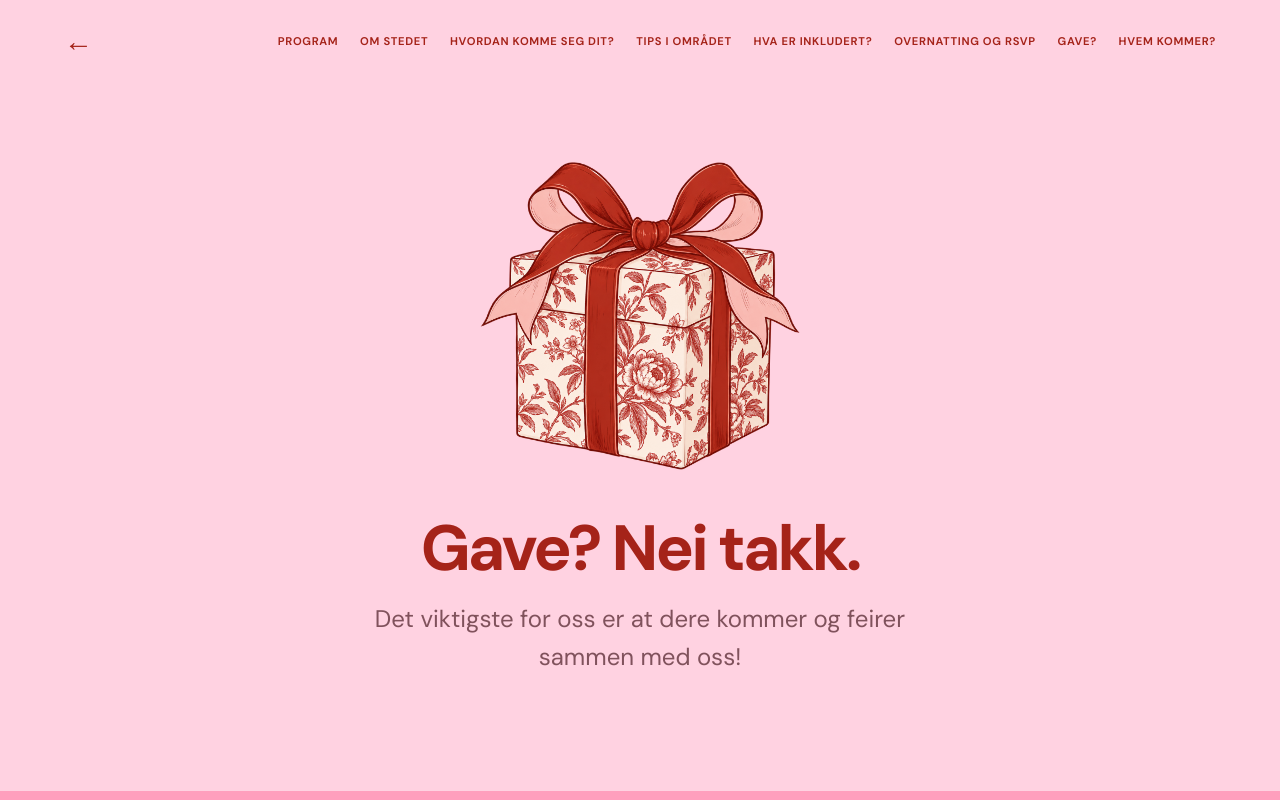
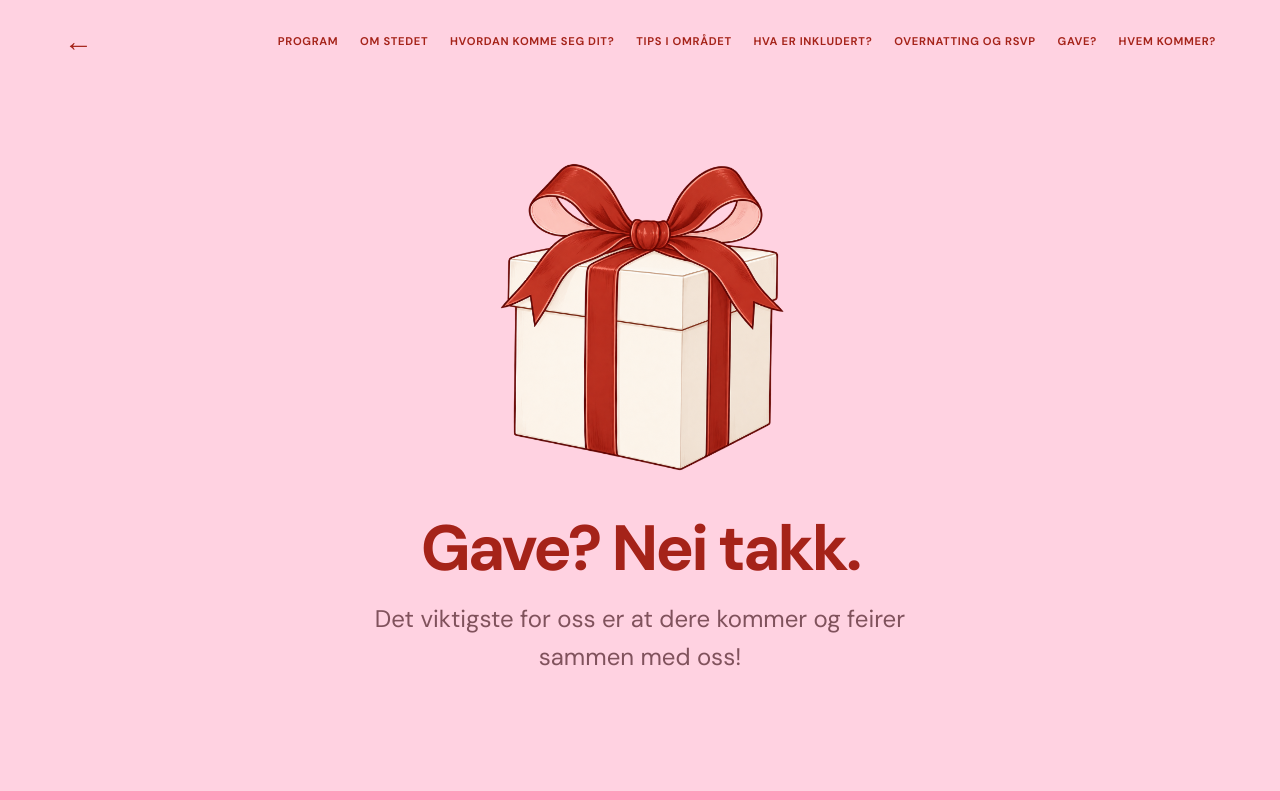
Before and after one commit to martaogmarius/martaogmarius.github.io, a Next.js app: page /gave in a window 1280 px wide. Shown: the top 800 px of the page. Built offline with nearby package versions, Linux system fonts and the light colour scheme.

Commit message:
Simplify gift illustration

```diff
--- a/app/gave/page.tsx
+++ b/app/gave/page.tsx
@@ -7,7 +7,7 @@ export default function GiftPage() {
       <SiteNav />
       <section className="gift-page section-pad">
         <div className="gift-page-inner">
-          <img className="gift-illustration" src="/gift-illustration.png" alt="Illustrasjon av en gave" width="400" height="400" />
+          <img className="gift-illustration" src="/gift-illustration-simple.png" alt="Illustrasjon av en gave" width="400" height="400" />
           <h1 className="page-title">Gave? Nei takk.</h1>
           <p>Det viktigste for oss er at dere kommer og feirer sammen med oss!</p>
         </div>
```
Also changed, not shown: public/gift-illustration-simple.png (added), public/gift-illustration.png (deleted).
